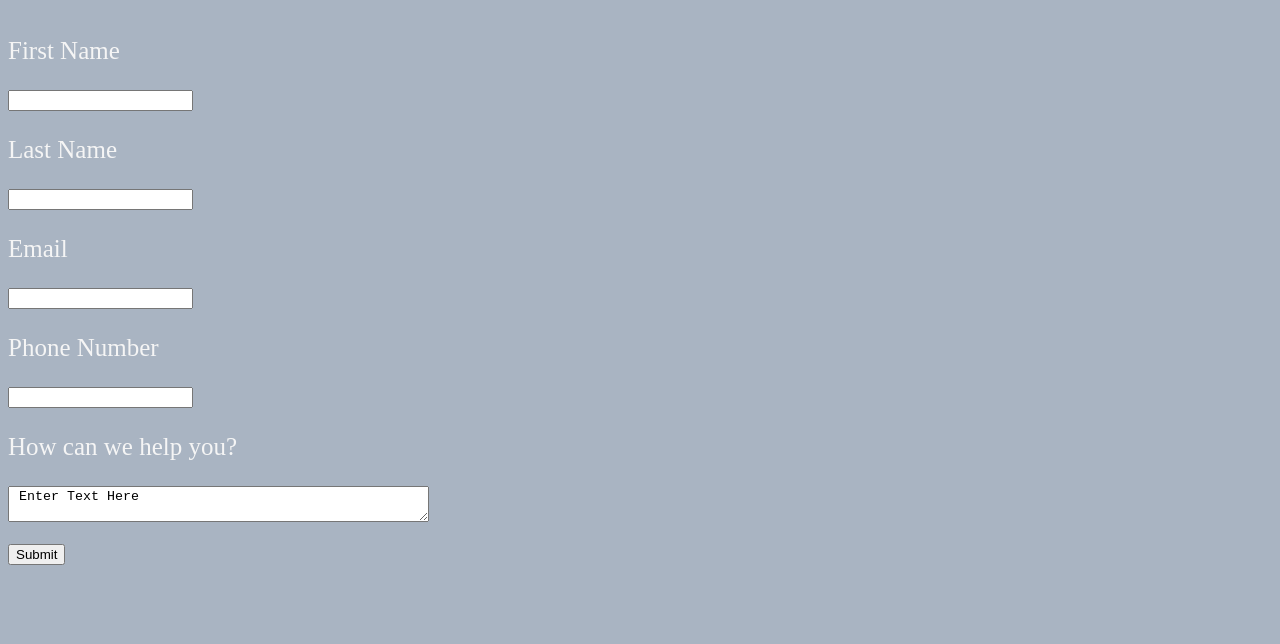
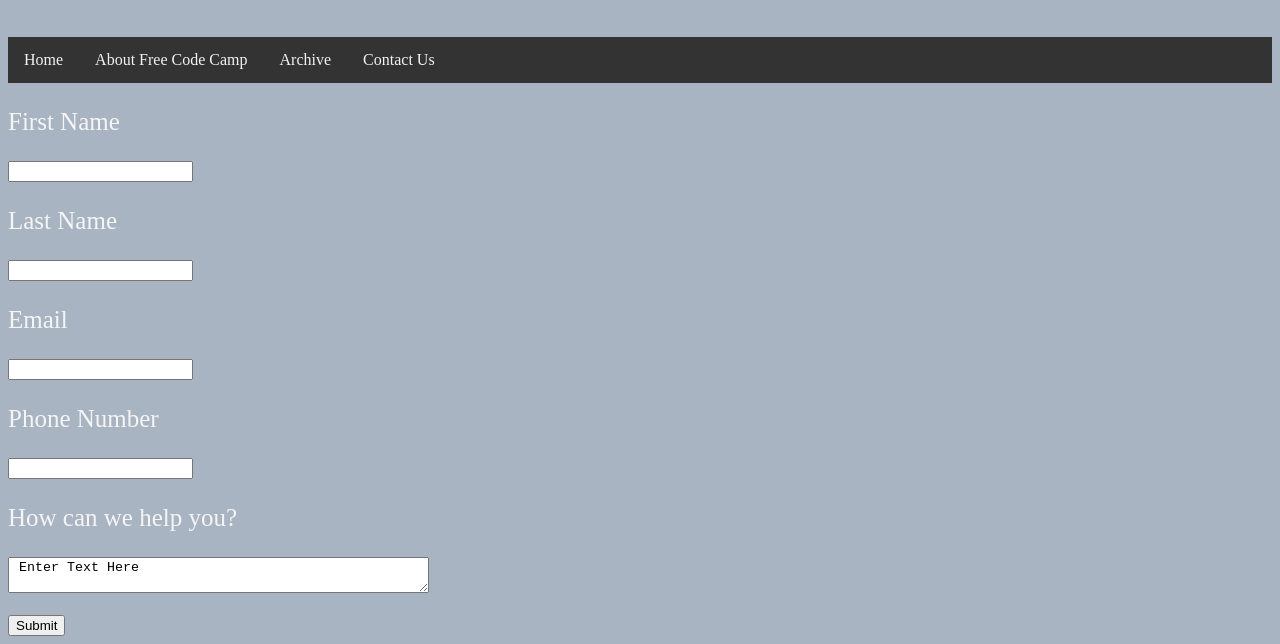
Before and after one commit to elistennett/elistennett.github.io, a plain HTML site: page contact.html in a window 1280 px wide. Shown: the part 218-862 px from the top of the page. Before the commit the page ends 800 px from the top, so only its background shows below. Drawn offline with Linux system fonts and the light colour scheme; a web font is replaced by a local one.

Commit message:
last minute

```diff
--- a/contact.css
+++ b/contact.css
@@ -14,3 +14,22 @@ p{
     font-size: 25px;
     text-align: left;
 }
+.topnav {
+    overflow: hidden;
+    background-color: #333;
+ }
+
+ .topnav a {
+    float: left;
+    display: block;
+    color: #f2f2f2;
+    text-align: center;
+    padding: 14px 16px;
+    text-decoration: none;
+ }
+
+
+ .topnav a:hover {
+    background-color: #ddd;
+    color: black;
+ }
--- a/contact.html
+++ b/contact.html
@@ -4,7 +4,14 @@
     <Link rel="stylesheet" href="contact.css" />
     <link href="https://fonts.googleapis.com/css?family=Armata|Share" rel="stylesheet">
 </head>
+
 <body>
+        <div class="topnav">
+                <a href="index.html">Home</a>
+                <a href="freeCodeCamp.html">About Free Code Camp</a>
+                <a href="#">Archive</a>
+                <a href="contact.html"> Contact Us</a>
+            </div>
     <form>
         <p>First Name</p>
         <input type = "text" id="firstName">
--- a/freeCodeCamp.css
+++ b/freeCodeCamp.css
@@ -26,3 +26,22 @@ img{
     margin-right: auto;
     width: 50%;
 }
+.topnav {
+    overflow: hidden;
+    background-color: #333;
+ }
+
+ .topnav a {
+    float: left;
+    display: block;
+    color: #f2f2f2;
+    text-align: center;
+    padding: 14px 16px;
+    text-decoration: none;
+ }
+
+
+ .topnav a:hover {
+    background-color: #ddd;
+    color: black;
+ }
```
Also changed, not shown: freeCodeCamp.html (+6 -1 lines), index.html (+2 -2 lines).
